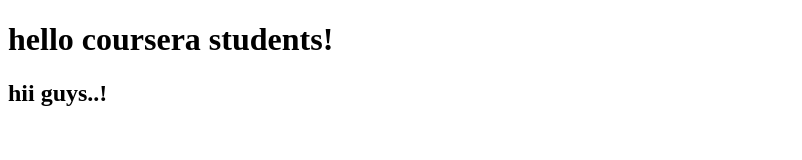
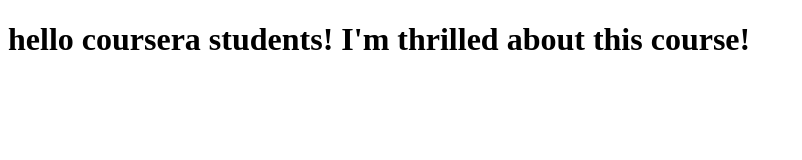
Before and after one commit to Sreeparna-B/corsera-test, a plain HTML site: page index.html in a window 1280 px wide. Shown: the whole page, without its empty margins (0-802 px from the left). Drawn offline with Linux system fonts and the light colour scheme.

Commit message:
The next version of web file.

```diff
--- a/index.html
+++ b/index.html
@@ -5,7 +5,6 @@
     <title>Hello coursera page</title>
   </head>
   <body>
-    <h1>hello coursera students!</h1>
-    <h2>hii guys..!</h2>
+    <h1>hello coursera students! I'm thrilled about this course!</h1>
   </body>
 </html>
```
Also changed, not shown: 1 other file.
